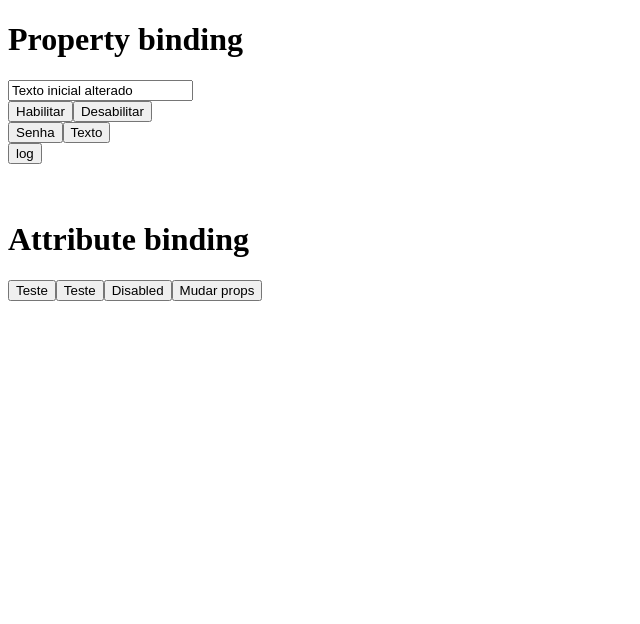
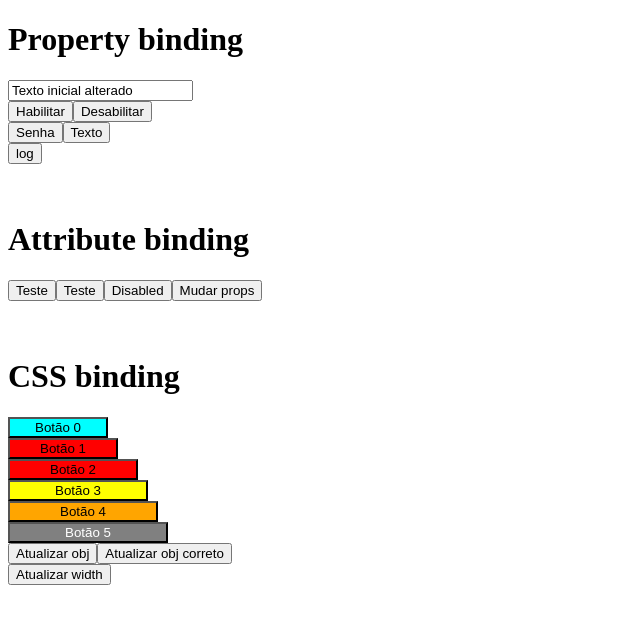
Before and after one commit to thiago-desenv/fundamentos-angular, an Angular app: page / in a window 1280 px wide. Shown: the top 624 px of the page, without its empty margins (0-640 px from the left). Built offline with nearby package versions, Linux system fonts and the light colour scheme.

Commit message:
Usado css binding

```diff
--- a/src/app/app.component.html
+++ b/src/app/app.component.html
@@ -25,3 +25,24 @@
 <button [title]="buttonTitle">Teste</button>
 <button [attr.disabled]="buttonDisabled ? true : null">Disabled</button>
 <button (click)="onButtonClick()">Mudar props</button>
+
+<br>
+<br>
+<br>
+<h1>CSS binding</h1>
+<button style="width: 100px; background-color: aqua;">Botão 0</button>
+<br>
+<button [style.width]="widthButton1" [style.backgroundColor]="backgropundCollorButton1">Botão 1</button>
+<br>
+<button [style.width.px]="widthButton2" [style.backgroundColor]="backgropundCollorButton1">Botão 2</button>
+<br>
+<button [style]="'width: 140px; background-color: yellow;'">Botão 3</button>
+<br>
+<button [style]="{ width: '150px', backgroundColor: 'orange' }">Botão 4</button>
+<br>
+<button [style]="stylesObj">Botão 5</button>
+<br>
+<button (click)="atualizarStyleObj()">Atualizar obj</button>
+<button (click)="atualizarStyleObjCorreto()">Atualizar obj correto</button>
+<br>
+<button (click)="atualizarWidth()">Atualizar width</button>
--- a/src/app/app.component.ts
+++ b/src/app/app.component.ts
@@ -12,6 +12,12 @@ export class AppComponent {
 
   buttonTitle = "Texto do botãosss";
   buttonDisabled = false;
+
+  widthButton1 = "110px";
+  widthButton2 = 130;
+  backgropundCollorButton1 = "red"
+  stylesObj = { width: '160px', backgroundColor: 'gray', color: 'white' }
+
 
   habilitarInput() {
     this.isDisabled = false;
@@ -47,4 +53,17 @@ export class AppComponent {
     this.buttonTitle = "Título alteradooo"
     this.buttonDisabled = !this.buttonDisabled;
   }
+
+  atualizarStyleObj() {
+    this.stylesObj.width = '170px';
+    this.stylesObj.backgroundColor = 'green';
+  }
+
+  atualizarStyleObjCorreto() {
+    this.stylesObj = { width: '170px', backgroundColor: 'green', color: 'white' }
+  }
+
+  atualizarWidth() {
+    this.widthButton2 = 200;
+  }
 }
```
